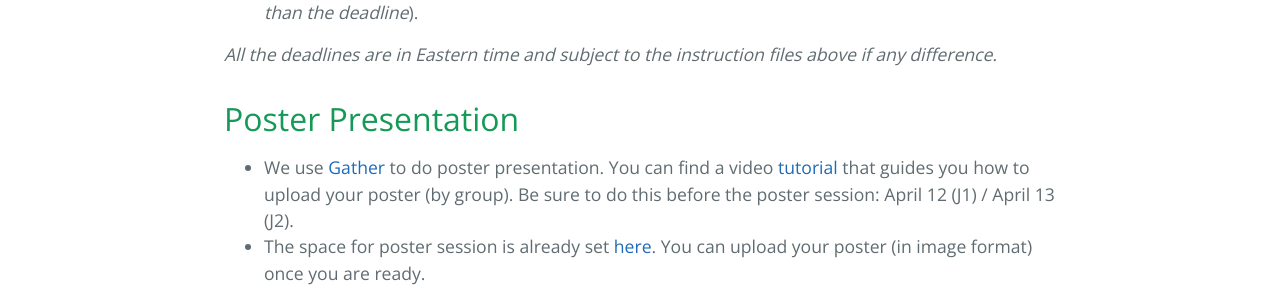
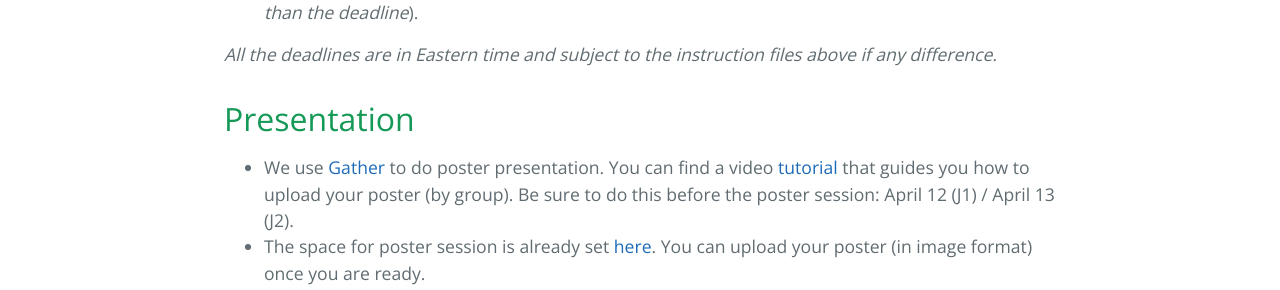
Before and after one commit to DeepGraphLearning/Math80600A_2023W, a Jekyll site: the page built from project.md, in a window 1280 px wide. Shown: the part 1341-1631 px from the top of the page. Built offline with Jekyll 4.4.1, drawn with Linux system fonts in a browser that asks for light colours.

Commit message:
[M] update project

```diff
--- a/project.md
+++ b/project.md
@@ -30,7 +30,7 @@ You may for sure use Google Colab! Or run your codes on Google Cloud Platform(GC
 *All the deadlines are in Eastern time and subject to the instruction files above if any difference.*
 
 
-## Poster Presentation
+## Presentation
 
 - We use [Gather](https://www.gather.town/) to do poster presentation. You can find a video [tutorial](https://www.dropbox.com/s/p6jxrab7zeag68s/gather_tutorial.mov?dl=0) that guides you how to upload your poster (by group). Be sure to do this before the poster session: April 12 (J1) / April 13 (J2).
 - The space for poster session is already set [here](https://app.gather.town/app/MLhk9ll8KsDMHZSo/MATH80600A_W23_Poster). You can upload your poster (in image format) once you are ready.
```
